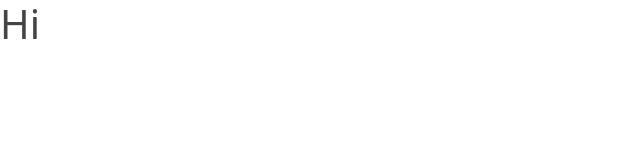
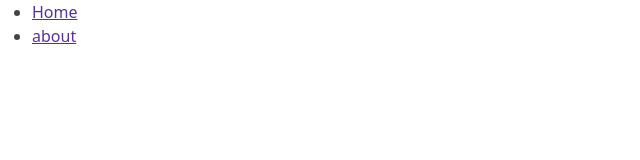
Before and after one commit to Takewi/portfolio, a React (Create React App) app: page / in a window 1280 px wide. Shown: the top 160 px of the page, without its empty margins (0-640 px from the left). Built offline with nearby package versions, Linux system fonts and the light colour scheme.

Commit message:
✨ Implements react router

```diff
--- a/src/App.tsx
+++ b/src/App.tsx
@@ -1,7 +1,22 @@
 import React from 'react';
+import {
+  BrowserRouter,
+  Routes,
+  Route,
+} from "react-router-dom";
+import { About } from './components/About';
+import { Home } from './components/Home';
+import { Layout } from './components/Layout';
 
 export const App = () => {
   return (
-    <h1>Hi</h1>
+    <BrowserRouter>
+      <Routes>
+        <Route path='/' element={<Layout />}>
+          <Route path='home' element={<Home />}/>
+          <Route path='about' element={<About />}/>
+        </Route>
+      </Routes>
+    </BrowserRouter>
   )
 }
--- /dev/null
+++ b/src/components/About.tsx
@@ -0,0 +1,3 @@
+export const About = () => {
+    return <h1>About</h1>
+}
--- /dev/null
+++ b/src/components/Home.tsx
@@ -0,0 +1,3 @@
+export const Home = () => {
+    return <h1>Home</h1>
+}
--- /dev/null
+++ b/src/components/Layout.tsx
@@ -0,0 +1,18 @@
+import { Link, Outlet } from "react-router-dom"
+
+export const Layout = () => {
+    return (<>
+        <nav>
+            <ul>
+                <li>
+                    <Link to="/home">Home</Link>
+                </li>
+                <li>
+                    <Link to="/about">about</Link>
+                </li>
+            </ul>
+        </nav>
+        <Outlet />
+    </>
+    )
+}
```
